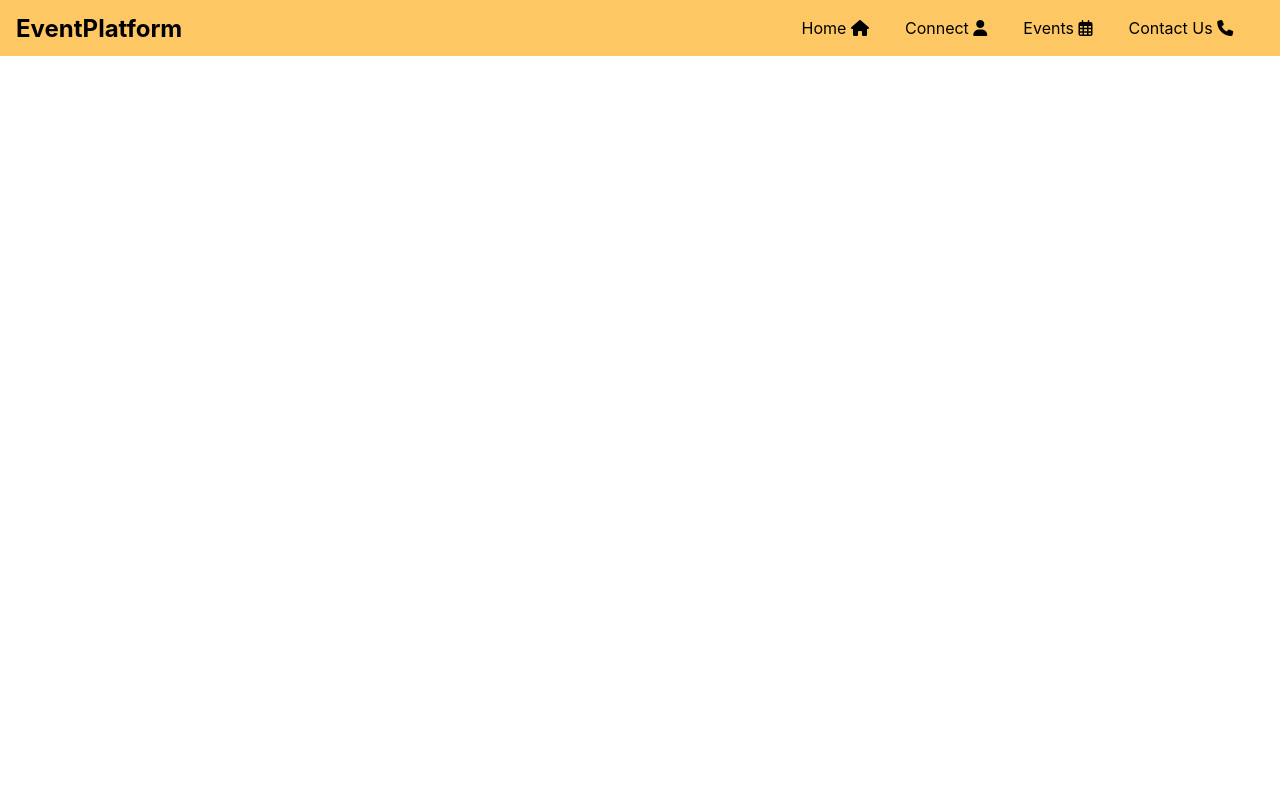
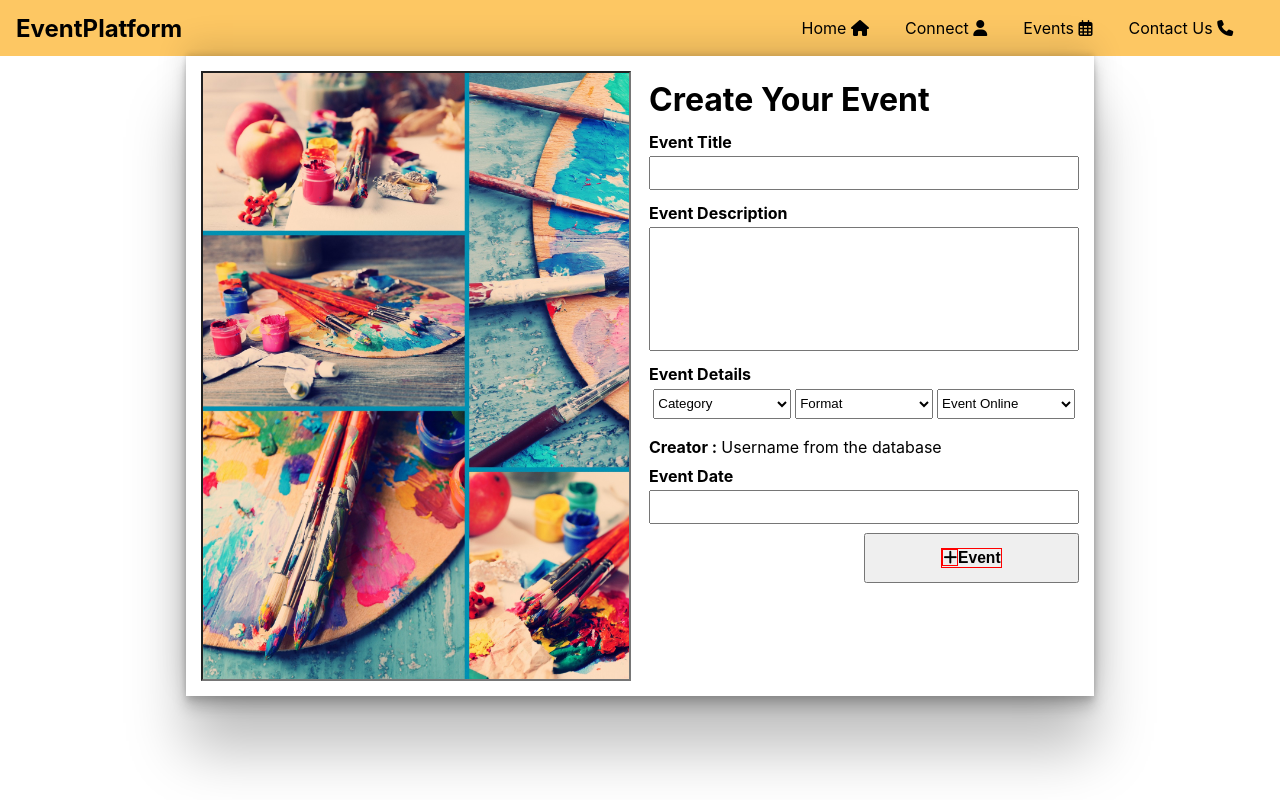
Before and after one commit to Sonia-BT/Eventplatfom, a React (Create React App) app in the folder client/: page /SignUp in a window 1280 px wide. Built offline with nearby package versions, Linux system fonts and the light colour scheme.

Commit message:
CreateEventPage

```diff
--- a/client/src/App.js
+++ b/client/src/App.js
@@ -4,6 +4,7 @@ import SignIn from "./components/Authentification/SignIn";
 import EventsList from "./components/Pages/EventsList";
 import Principal from "./components/Pages/Principal";
 import NavBar from "./components/NavigationBar/NavBar";
+import CreateEvent from "./components/UserPages/CreateEvent";
 import React from "react";
 import {
   BrowserRouter as Router,
@@ -28,6 +29,7 @@ function App() {
               <Route path="/Events" component={EventsList} />
             </Switch>
           </main>
+          <CreateEvent />
         </React.Fragment>
       </Router>
     </div>
--- a/client/src/components/Authentification/SignIn.js
+++ b/client/src/components/Authentification/SignIn.js
@@ -7,6 +7,7 @@ import { useHistory } from "react-router-dom";
 function SignIn() {
   const [email, setEmail] = useState();
   const [password, setPassword] = useState();
+  const [toSignIn, setTosignIn] = useState(false);
 
   const history = useHistory();
 
@@ -31,6 +32,9 @@ function SignIn() {
           alert("Oups you forgot your password!");
         }
       }
+      if (toSignIn === true) {
+        history.push("/Pages/CreateEvent");
+      }
     } catch (error) {
       console.log(error);
     }
@@ -39,7 +43,12 @@ function SignIn() {
   return (
     <div className="Auth_Body">
       <div className="BigContainer">
-        <form className="SignIn_SignUp">
+        <form
+          className="SignIn_SignUp"
+          onSubmit={(e) => {
+            setData(e);
+          }}
+        >
           <div className="SignInForm">
             <h3>Login</h3>
           </div>
@@ -68,8 +77,8 @@ function SignIn() {
             <div className="Item">
               <button
                 type="submit"
-                onSubmit={(e) => {
-                  setData(e);
+                onClick={() => {
+                  setTosignIn(true);
                 }}
               >
                 Submit
--- a/client/src/components/Authentification/SignUp.js
+++ b/client/src/components/Authentification/SignUp.js
@@ -8,7 +8,7 @@ import { useHistory } from "react-router-dom";
 // import * as yup from "yup";
 
 function SignUp() {
-  const [user, setUser] = useState([""]);
+  const [user, setUser] = useState([]);
   const [input1, setInput1] = useState("");
   const [input2, setInput2] = useState("");
   const [input3, setInput3] = useState("");
--- a/client/src/components/Events/Events.js
+++ b/client/src/components/Pages/EventsList.js
@@ -1,7 +1,7 @@
 import { useState } from "react";
-import "./Events.css";
+import "./EventsList.css";
 
-function Events() {
+function EventsList() {
   const [click, setClick] = useState(false);
   function handelclick() {
     setClick(!click);
@@ -113,4 +113,4 @@ function Events() {
   );
 }
 
-export default Events;
+export default EventsList;
--- /dev/null
+++ b/client/src/components/UserPages/CreateEvent.css
@@ -0,0 +1,99 @@
+.CreateEvent {
+  display: flex;
+  /* border: 1px solid red; */
+  justify-content: center;
+  height: 80vh;
+}
+
+.bodyEvent {
+  display: flex;
+  width: 70%;
+  padding: 0.5%;
+  box-shadow: #00000040 0px 54px 55px, #0000001f 0px -12px 30px,
+    #0000001f 0px 4px 6px, #0000002b 0px 12px 13px, #00000017 0px -3px 5px;
+}
+
+.ImageForm {
+  width: 50%;
+  /* border: solid 1px cyan; */
+  display: flex;
+  justify-content: center;
+  padding: 1%;
+}
+.EventImage {
+  background: url("../../Images/EventBrite_ARt.materials.jpg");
+  width: 100%;
+  background-size: cover;
+}
+.CreateEventForm {
+  display: flex;
+  flex-direction: column;
+  /* border: 1px solid chartreuse; */
+  width: 50%;
+  padding: 1%;
+}
+
+.CreateEventForm h1 {
+  /* border: 1px solid red; */
+  padding: 2% 2% 2% 0%;
+  /* margin-bottom: 1%; */
+}
+
+.CreateEventForm label {
+  margin-top: 1%;
+  margin-bottom: 1%;
+}
+.CreateEventForm .Input {
+  height: 30px;
+  margin-bottom: 2%;
+}
+
+.Selections {
+  display: flex;
+  /* border: 1px solid blue; */
+  height: 40px;
+  justify-content: center;
+  justify-content: space-evenly;
+}
+
+.Selections select {
+  height: 30px;
+  width: 32%;
+}
+
+.EventCreator {
+  display: flex;
+}
+
+.EventCreator label {
+  margin-right: 1%;
+}
+
+.EventDescriptionInput {
+  height: 120px;
+  margin-bottom: 2%;
+}
+
+.CreateEventForm button {
+  display: flex;
+  height: 50px;
+  width: 50%;
+  align-self: flex-end;
+  /* margin-top: 20%; */
+  justify-content: center;
+  align-items: center;
+}
+
+.CreateEventForm button .fas {
+  border: 1px solid red;
+}
+
+.CreateEventForm button h3 {
+  border: 1px solid red;
+  /* height: 50px;
+  width: 100%; */
+}
+
+.EventCreator label {
+  margin-top: 2%;
+}
--- /dev/null
+++ b/client/src/components/UserPages/CreateEvent.js
@@ -0,0 +1,78 @@
+import "./CreateEvent.css";
+
+function CreateEvent() {
+  return (
+    <div className="CreateEvent">
+      <div className="bodyEvent">
+        <form className="ImageForm">
+          <input className="EventImage" />
+        </form>
+        <form className="CreateEventForm">
+          <h1>Create Your Event</h1>
+          <label>
+            <h4>Event Title</h4>
+          </label>
+          <input className="Input" />
+          <label>
+            <h4>Event Description</h4>
+          </label>
+          <input className="EventDescriptionInput"></input>
+          <label>
+            <h4>Event Details</h4>
+          </label>
+          <div className="Selections">
+            <select name="dropdown">
+              <option value="Toutes les Catégories">Category</option>
+              <option value="Affaires">Affaires</option>
+              <option value="Art">Art</option>
+              <option value="Musique">Musique</option>
+              <option value="Mode">Mode</option>
+              <option value="films et médias">Movie and media</option>
+              <option value="Science et technologies">
+                Science and technologies
+              </option>
+              <option value="fêtes">fêtes</option>
+              <option value="Gastronomie">Gastronomie</option>
+            </select>
+            <select name="dropdown">
+              <option value="Format">Format</option>
+              <option value="Cours">Cours</option>
+              <option value="Conférences">Conférences</option>
+              <option value="Festival">Festival</option>
+              <option value="fête">fête</option>
+              <option value="Exposition">Exposition</option>
+              <option value="Gala">Gala</option>
+              <option value="Spectacle">Spectacle</option>
+              <option value="Séminaire">Séminaire</option>
+              <option value="Visite">Visite</option>
+            </select>
+            <select name="dropdown">
+              <option value="EventOnLine">Event Online</option>
+              <option value="true">Oui</option>
+              <option value="false">Non</option>
+            </select>
+          </div>
+          <div className="EventCreator">
+            <label>
+              <h4>Creator :</h4>
+            </label>
+            <label>Username from the database</label>
+          </div>
+
+          <label>
+            <h4>Event Date</h4>
+          </label>
+          <input className="Input" />
+          <button>
+            <h3>
+              <i class="fas fa-plus"></i>
+              Event
+            </h3>
+          </button>
+        </form>
+      </div>
+    </div>
+  );
+}
+
+export default CreateEvent;
```
Also changed, not shown: client/src/Images/EventBrite_ARt.materials.jpg (added), client/src/components/Pages/DetailEvent.css (renamed from client/src/components/Events/DetailEvent.css), client/src/components/Pages/DetailEvent.js (renamed from client/src/components/Events/DetailEvent.js), client/src/components/Pages/EventsList.css (renamed from client/src/components/Events/Events.css), client/src/components/UserPages/ListofEvents.css (added), client/src/components/UserPages/ListofEvents.js (added).
